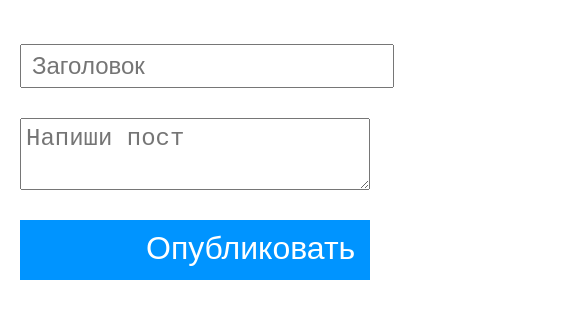
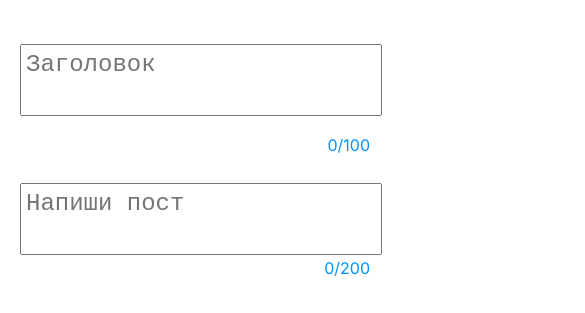
Before and after one commit to Vladislavgolovin95/blog-app, a plain HTML site: page index.html in a window 390 px wide. Shown: the part 134-447 px from the top of the page, 585 px wide, since content can reach past the window. Drawn offline with Linux system fonts and the light colour scheme.

Commit message:
debag v2.0

```diff
--- a/index.html
+++ b/index.html
@@ -13,17 +13,22 @@
     <div class="blog">
         <div class="post">
             <h2>Новый пост</h2>
-            <input required
+            <textarea required
                 id="inputTitlePost"
                 class="post__text_title"
                 type="text"
+                cols="1"
+                spellcheck="true"
                 placeholder="Заголовок"
-            >
+            ></textarea>
             <p id="resultTitlePost" class="resultTitlePost"> </p>
+
             <textarea required
                 id="inputTextPost"
                 class="post__text"
                 type="text"
+                cols="1"
+                spellcheck="true"
                 placeholder="Напиши пост"
             ></textarea>
             <p id="resultTextPost" class="resultTextPost"> </p>
--- a/inedex.css
+++ b/inedex.css
@@ -14,14 +14,13 @@ h2 {
     color: #000000;
 }
 
-input,
 textarea {
     font-size: 32px;
     line-height: 39px;
+    overflow: hidden;
 }
 
 .blog {
-    position: relative;
     margin: 100px auto;
     max-width: 1100px;
     display: flex;
@@ -34,29 +33,36 @@ textarea {
     flex-direction: column;
 }
 .post__text_title {
-    margin-bottom: 30px;
-    padding: 11px 20px 10px 20px;
-    max-width: 653px;
+    display: block;
+    margin-bottom: 15px;
+    min-height: 60px;
+    padding: 5px;
+    resize: none;
+    outline: none;
 }
 .resultTitlePost {
-    position: absolute;
-    left: 430px;
-    top: 90px;
+    margin-top: -9px;
+    width: 100%;
+    text-align: right;
     color: #0094FF;
 }
 .post__text {
-    margin-bottom: 30px;
+    display: block;
+    margin:30px 0 30px;
+    height: 100%;
     padding: 10px;
+    resize: none;
+    outline: none;
 }
 .resultTextPost {
-    position: absolute;
-    left: 430px;
-    top: 185px;
+    margin-top: -25px;
+    width: 100%;
+    text-align: right;
     color: #0094FF;
 }
 
 .addPostBtn {
-    margin-bottom: 30px;
+    margin: 40px 0 10px;
     padding: 9px 144px 12px 126px;
     border: none;
     font-size: 32px;
@@ -70,6 +76,7 @@ textarea {
 }
 
 .ribbon__posts {
+    width: 100%;
     font-size: 32px;
     line-height: 39px;
     color: #979797;
@@ -93,10 +100,11 @@ textarea {
 .jsPost__text {
     display: block;
     margin-bottom: 50px;
-    width: 500px;
+    width: 100%;
     font-size: 25px;
     line-height: 30px;
     color: #000000;
+    word-wrap: break-word;
 }
 
 .validationMessagePostTitle_active,
@@ -123,31 +131,18 @@ textarea {
     h2 {
         text-align: center;
     }
-    input,
     textarea {
-    font-size: 24px;
-    line-height: 30px;
+        font-size: 24px;
+        line-height: 30px;
 }
     .post__text_title {
         margin-bottom: 30px;
-        padding: 5px 10px 5px 10px;
         width: 100%;
-    }
-    .resultTitlePost {
-        position: absolute;
-        left: 640px;
-        top: 111px;
-        color: #0094FF;
     }
     .post__text {
         margin-bottom: 30px;
+        width: 100%;
         padding: 5px;
-    }
-    .resultTextPost {
-        position: absolute;
-        left: 680px;
-        top: 185px;
-        color: #0094FF;
     }
     .addPostBtn {
         margin-bottom: 10px;
```
